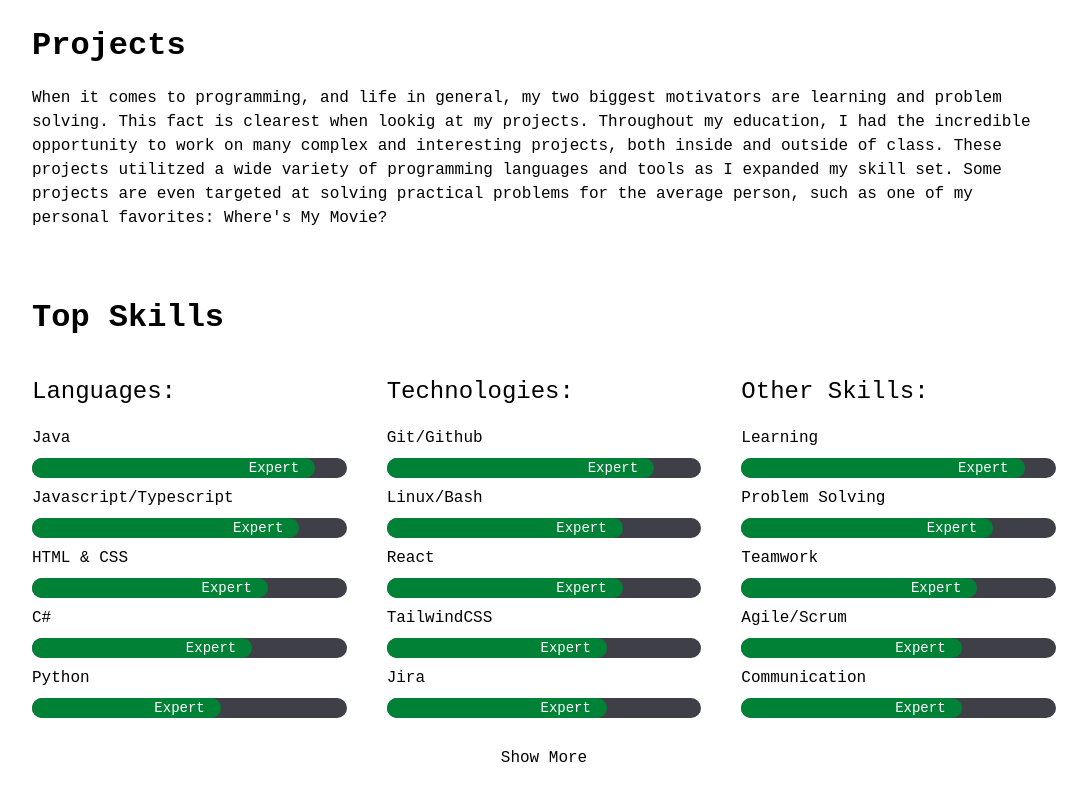
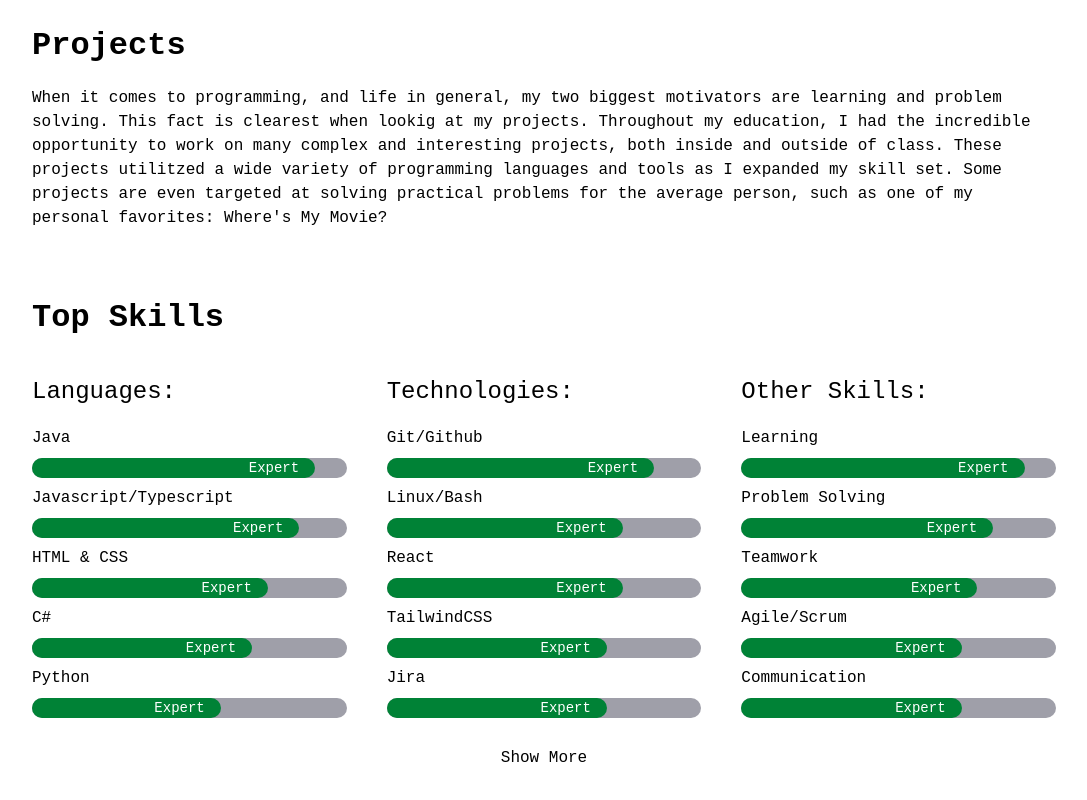
Before and after one commit to hagensv-web/hagensv-portfolio, a Next.js app: page / in a window 1280 px wide. Shown: the part 1388-2188 px from the top of the page, without its empty margins (96-1183 px from the left). Built offline with nearby package versions, Linux system fonts and the light colour scheme.

Commit message:
improve skill bar light mode look

```diff
--- a/components/features/skills/SkillBar.tsx
+++ b/components/features/skills/SkillBar.tsx
@@ -11,7 +11,7 @@ export default function SkillBar({ skill }: Props ){
 
     return <div>
         <p>{skill.name}</p>
-        <div className="bg-zinc-700 rounded-xl text-right text-sm">
+        <div className="bg-zinc-400 dark:bg-zinc-700 rounded-xl text-right text-sm">
             <div className={`bg-green-700 dark:bg-green-900 text-white rounded-xl pr-4`} style={{ width: prof }}>
                 <span>{ getProficiencyLabel(skill.proficiency) }</span>
             </div>
```
